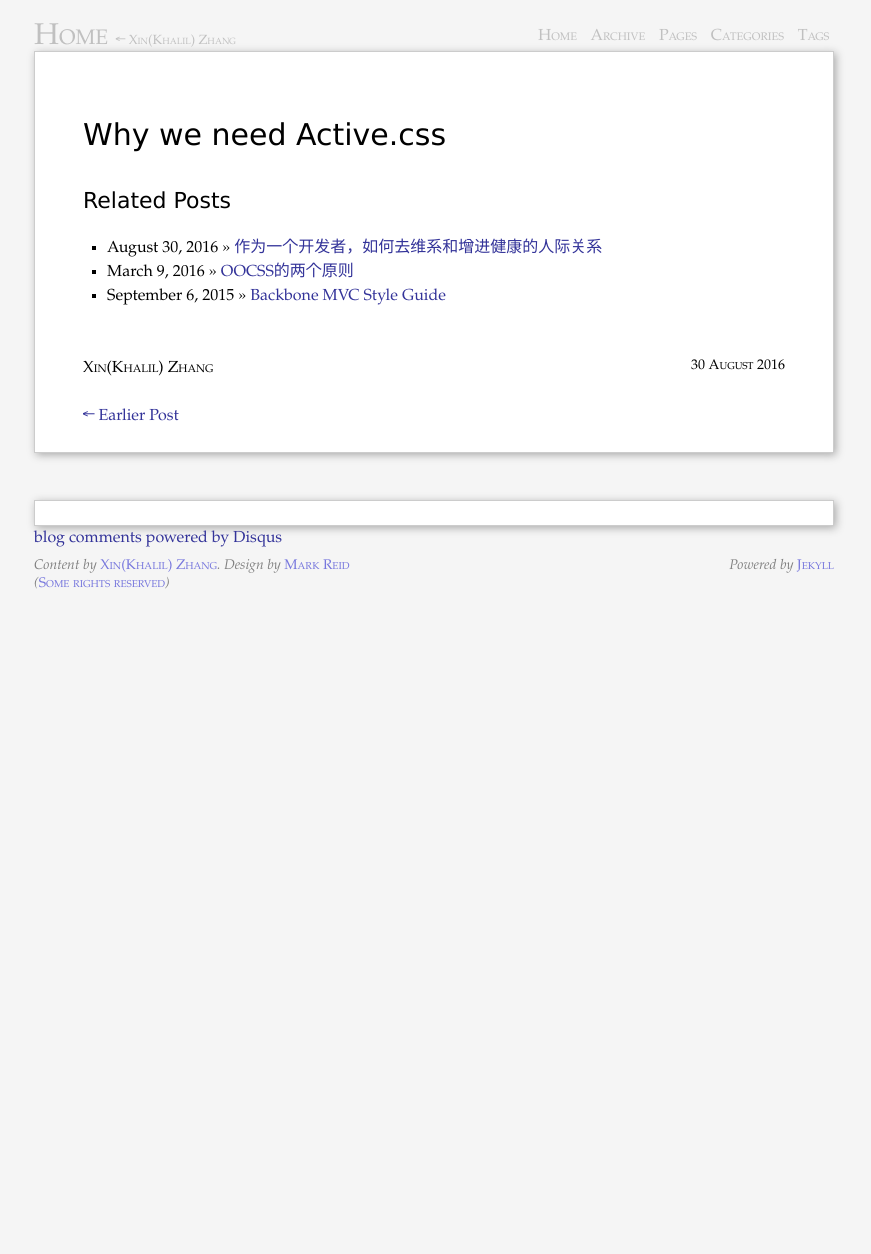
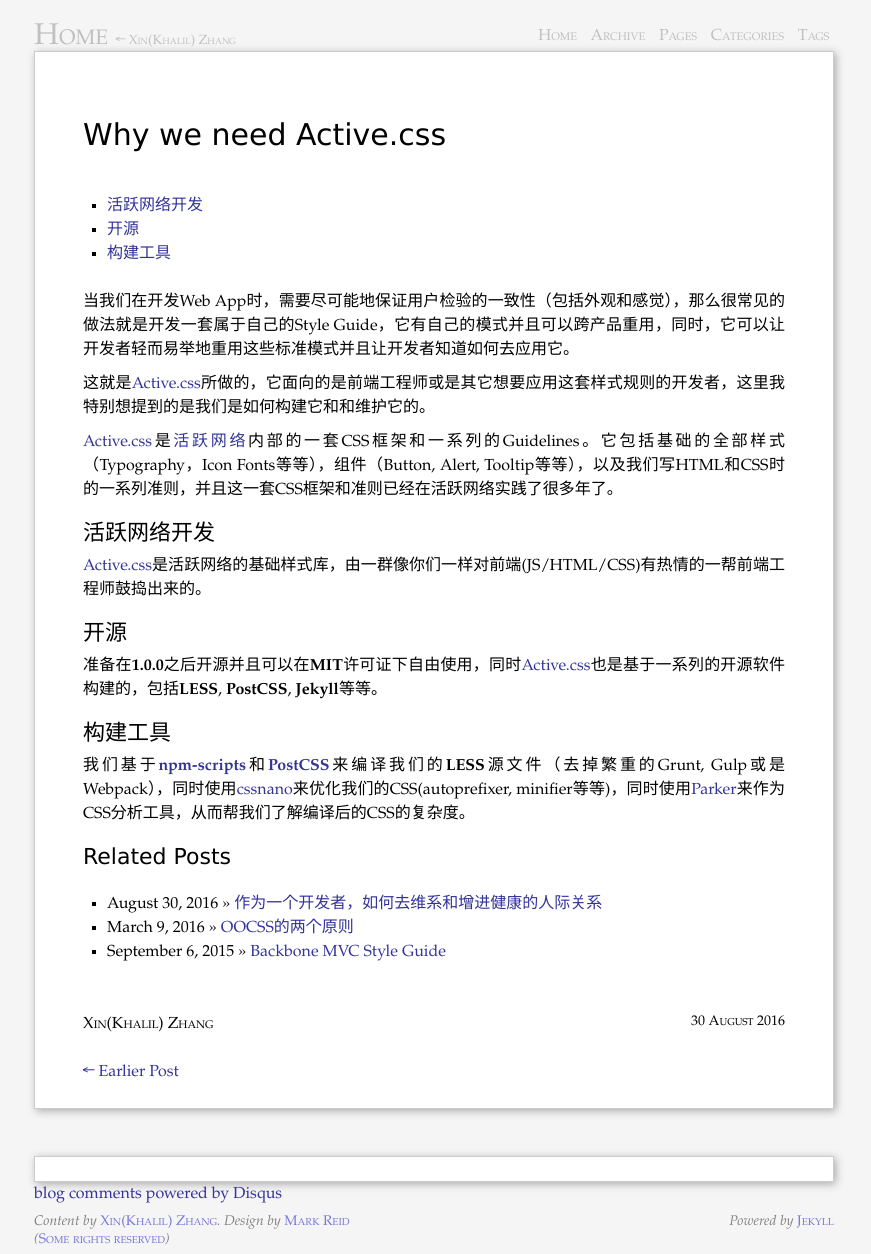
Before and after one commit to starandtina/starandtina.github.io, a Jekyll site: the page built from _posts/2016-08-30-why-we-need-activecss.md, in a window 1280 px wide. Shown: the whole page, without its empty margins (206-1077 px from the left). Built offline with Jekyll 4.4.1, drawn with Linux system fonts in a browser that asks for light colours; comment, search, counter and statistics services are not loaded; before the commit the page ends 900 px from its top, so only the background shows below that.

Commit message:
chore: Update 2016-08-30-why-we-need-activecss.md

```diff
--- a/_posts/2016-08-30-why-we-need-activecss.md
+++ b/_posts/2016-08-30-why-we-need-activecss.md
@@ -6,3 +6,26 @@
 tags: []
 ---
 {% include JB/setup %}
+
+* ToC
+{:toc}
+
+
+当我们在开发Web App时，需要尽可能地保证用户检验的一致性（包括外观和感觉），那么很常见的做法就是开发一套属于自己的Style Guide，它有自己的模式并且可以跨产品重用，同时，它可以让开发者轻而易举地重用这些标准模式并且让开发者知道如何去应用它。
+
+这就是[Active.css](http://active.surge.sh/)所做的，它面向的是前端工程师或是其它想要应用这套样式规则的开发者，这里我特别想提到的是我们是如何构建它和和维护它的。
+
+
+[Active.css](http://active.surge.sh/)是[活跃网络](http://activenetwork.com/)内部的一套CSS框架和一系列的Guidelines。它包括基础的全部样式（Typography，Icon Fonts等等），组件（Button, Alert, Tooltip等等），以及我们写HTML和CSS时的一系列准则，并且这一套CSS框架和准则已经在活跃网络实践了很多年了。
+
+### 活跃网络开发
+
+[Active.css](http://active.surge.sh/)是活跃网络的基础样式库，由一群像你们一样对前端(JS/HTML/CSS)有热情的一帮前端工程师鼓捣出来的。
+
+### 开源
+
+准备在**1.0.0**之后开源并且可以在**MIT**许可证下自由使用，同时[Active.css](http://active.surge.sh/)也是基于一系列的开源软件构建的，包括**LESS**, **PostCSS**, **Jekyll**等等。
+
+### 构建工具
+
+我们基于**[npm-scripts](https://docs.npmjs.com/misc/scripts)**和**[PostCSS](http://postcss.org/)**来编译我们的**LESS**源文件（去掉繁重的Grunt, Gulp或是Webpack），同时使用[cssnano](https://github.com/ben-eb/cssnano)来优化我们的CSS(autoprefixer, minifier等等)，同时使用[Parker](https://github.com/katiefenn/parker)来作为CSS分析工具，从而帮我们了解编译后的CSS的复杂度。
```
